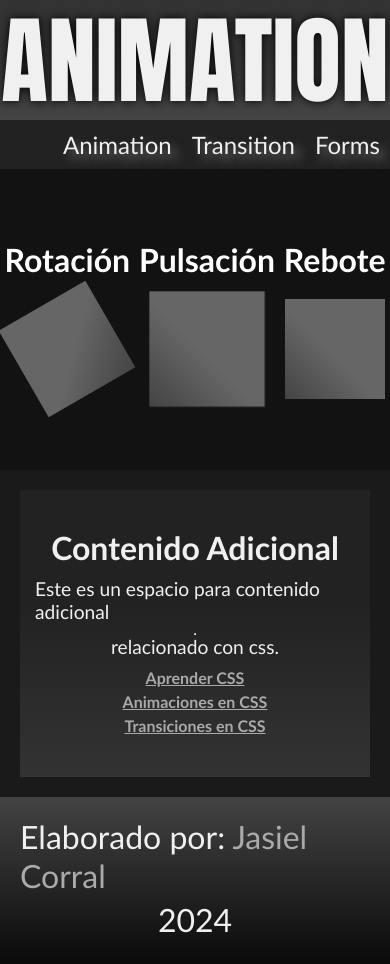
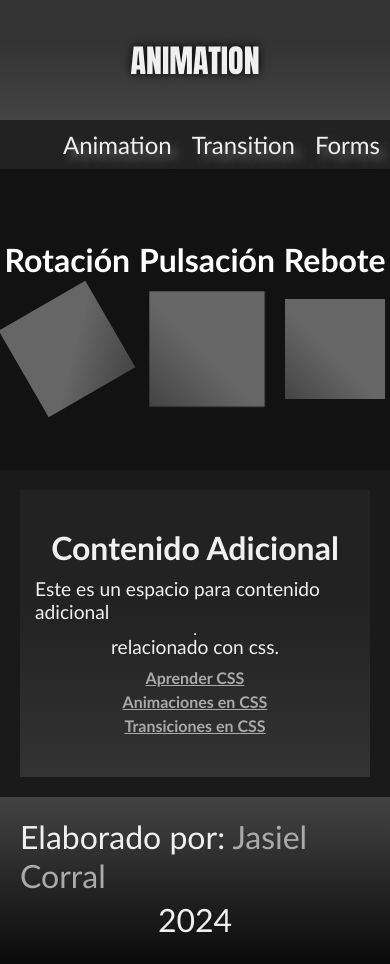
Before and after one commit to JashiRey/Corral, a plain HTML site: page animation.html in a window 390 px wide. Drawn offline with Linux system fonts and the light colour scheme.

Commit message:
test font

```diff
--- a/animation.html
+++ b/animation.html
@@ -7,7 +7,7 @@
     <title>ANIMATION</title>
   </head>
   <body>
-    <header class="title">ANIMATION</header>
+    <header class="title large">ANIMATION</header>
   <div class="container">
     <nav class="nav">
       <a href="animation.html" class="animation">Animation</a>
--- a/styles.css
+++ b/styles.css
@@ -726,6 +726,10 @@ body {
     background-image: linear-gradient(to bottom, #333 35%, #444);
   }
 
+  .large {
+    font-size: 2rem;
+  }
+
   .nav {
     background-color: #222;
   }
```
Also changed, not shown: transition.html (+1 -1 lines).
